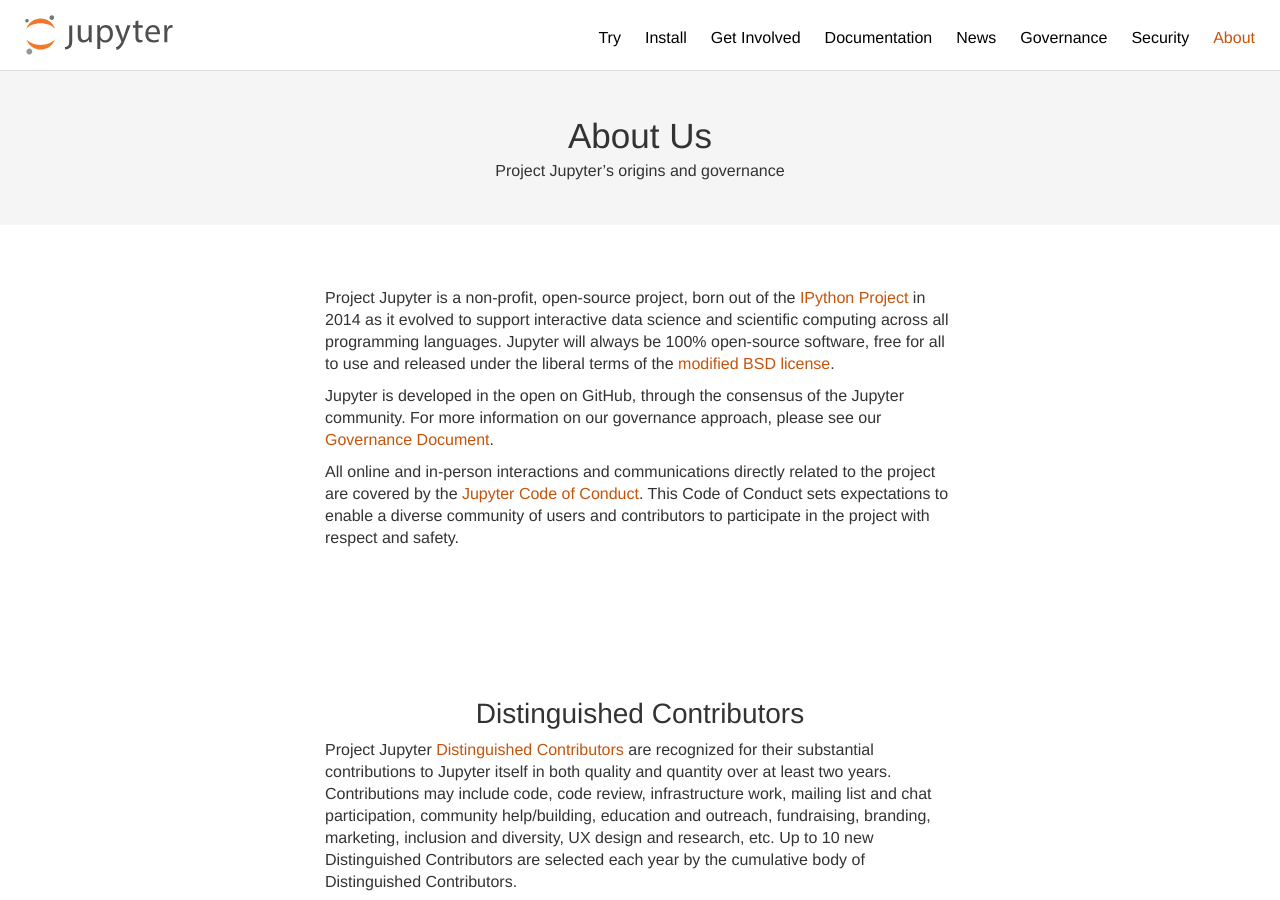
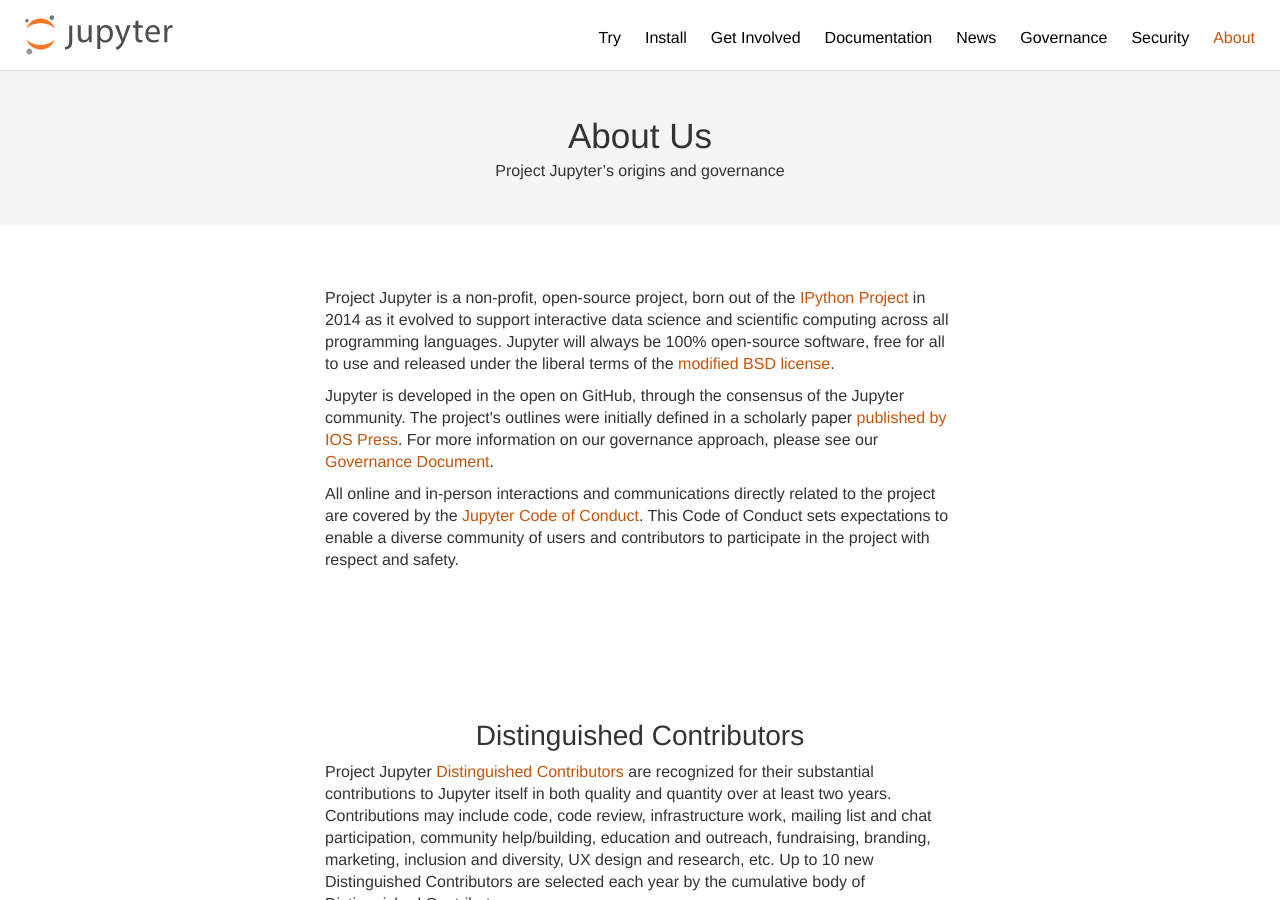
Before and after one commit to jupyter/jupyter.github.io, a Jekyll site: the page built from about.html, in a window 1280 px wide and 900 px high. Built offline with Jekyll 4.4.1, drawn with Linux system fonts in a browser that asks for light colours.

Commit message:
Add a reference to the Jupyter paper
Fixes #285

```diff
--- a/about.html
+++ b/about.html
@@ -354,7 +354,7 @@
 
         <p>Project Jupyter is a non-profit, open-source project, born out of the <a href="https://ipython.org">IPython Project</a> in 2014 as it evolved to support interactive data science and scientific computing across all programming languages. Jupyter will always be 100% open-source software, free for all to use and released under the liberal terms of the <a href="https://opensource.org/licenses/BSD-3-Clause">modified BSD license</a>.</p>
 
-        <p>Jupyter is developed in the open on GitHub, through the consensus of the Jupyter community. For more information on our governance approach, please see our <a href="https://github.com/jupyter/governance/blob/master/governance.md">Governance Document</a>.</p>
+        <p>Jupyter is developed in the open on GitHub, through the consensus of the Jupyter community. The project's outlines were initially defined in a scholarly paper <a href="https://ebooks.iospress.nl/publication/42900">published by IOS Press</a>. For more information on our governance approach, please see our <a href="https://github.com/jupyter/governance/blob/master/governance.md">Governance Document</a>.</p>
 
    <p>All online and in-person interactions and communications directly related to the project are covered by the <a href="https://github.com/jupyter/governance/blob/master/conduct/code_of_conduct.md">Jupyter Code of Conduct</a>. This Code of Conduct sets expectations to enable a diverse community of users and contributors to participate in the project with respect and safety.</p>
 
```
